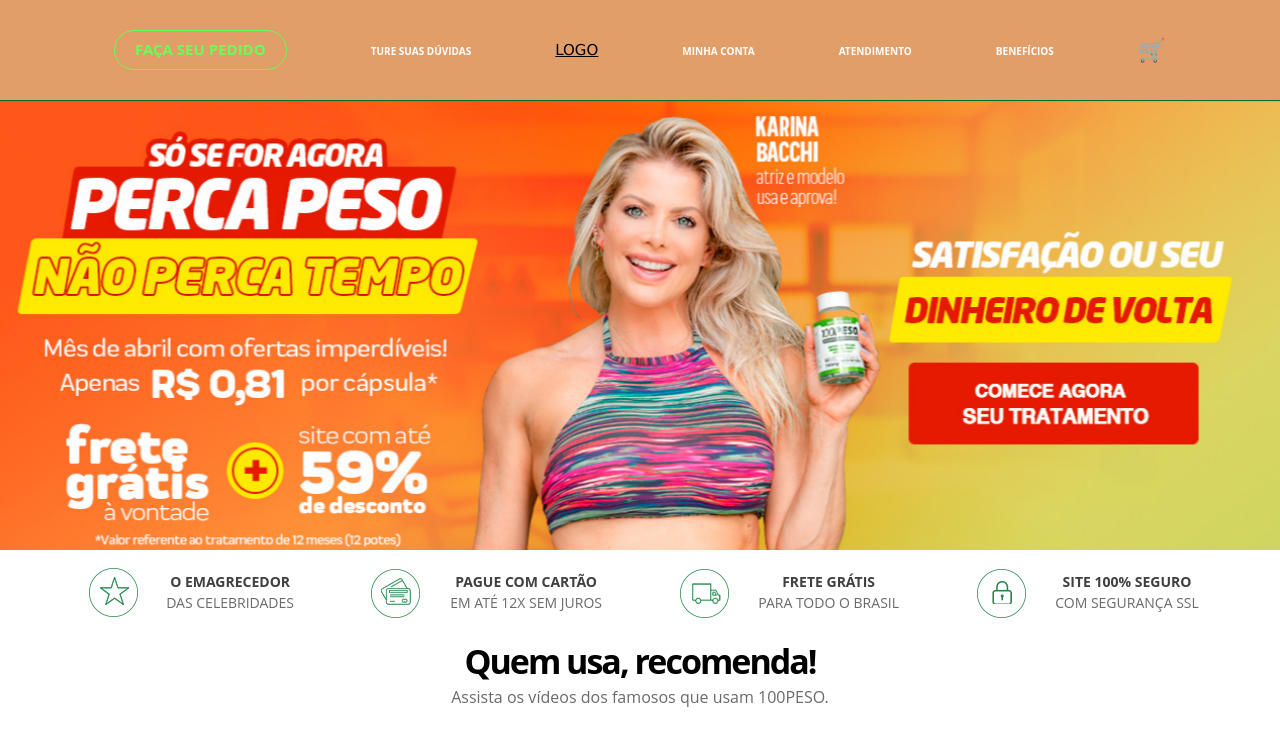
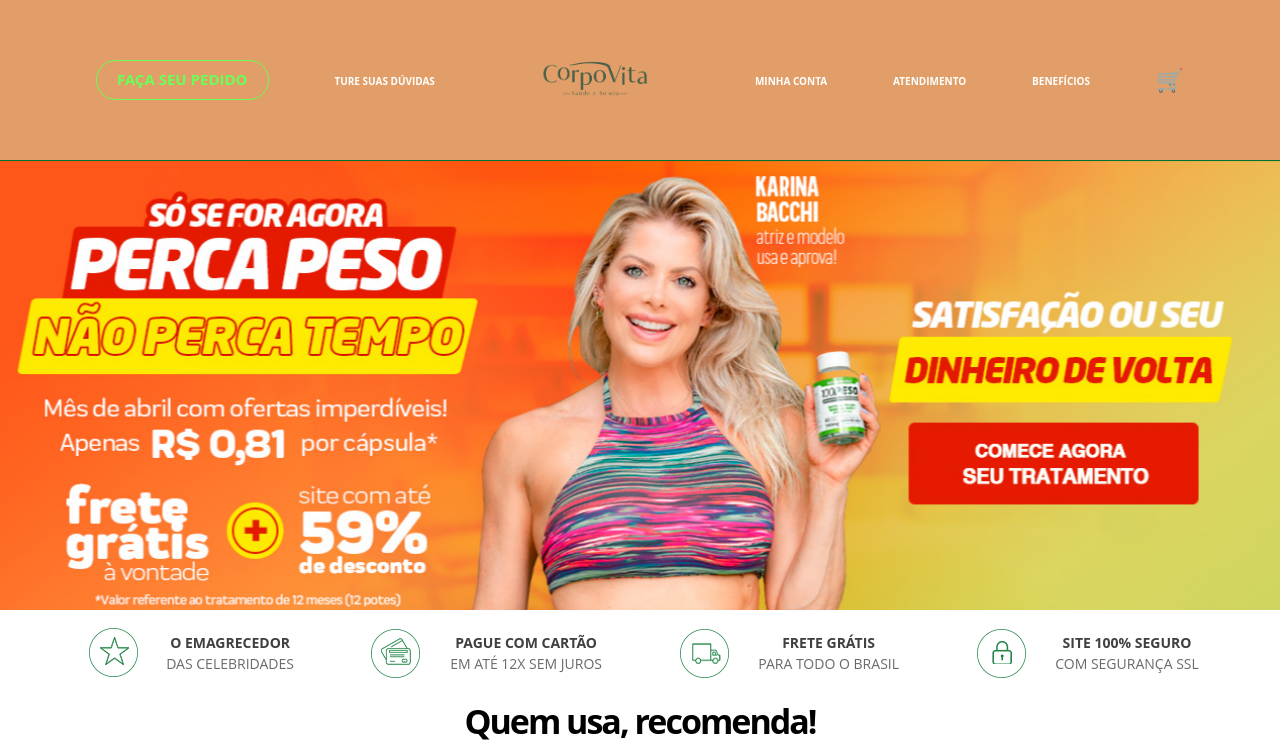
Before and after one commit to itsyoboygod/landpage, a plain HTML site: page src/index.html in a window 1280 px wide. Shown: the top 740 px of the page. Drawn offline with nearby package versions, Linux system fonts and the light colour scheme.

Commit message:
logo header added

```diff
--- a/src/css/style.css
+++ b/src/css/style.css
@@ -132,6 +132,7 @@
     justify-content: space-evenly;
     padding: 30px;
     width: 50%;
+    align-items: center;
 }
 
 .header button {
@@ -148,6 +149,7 @@
     border-radius: 30px;
     color: #69ff59 !important;
     padding: 7px 20px 7px 20px;
+    height: fit-content;
 }
 
 #id-btn-faca-seu-pedido a {
@@ -172,6 +174,14 @@
     font-weight: 700;
     font-style: normal;
     font-family: "Open Sans", sans-serif !important;
+}
+
+#id-logo {
+    /* width: 100%; */
+}
+
+#id-img-logo {
+    height: 100px;
 }
 
 #id-btn-carrinho-compras a {
--- a/src/index.html
+++ b/src/index.html
@@ -30,7 +30,7 @@
     <!-- Page Content -->
     <div class="w3-teal" style="display:none">
         <button class="w3-button w3-teal w3-xlarge" onclick="w3_open()">☰</button>
-        <h1>LOGO</h1>
+        <img src="./img/logo_corpo_vita.jpg">
         <span> <a href="#">🛒</a></span>
     </div>
 
@@ -43,9 +43,9 @@
             <button class="buttons-header" id="id-btn-tire-suas-duvidas">
             <a href="#">TURE SUAS DÚVIDAS</a>
         </button>
-            <button id="id-btn-logo">
-            <a href="#">LOGO</a>
-        </button>
+            <div id="id-logo">
+                <img id="id-img-logo" src="./img/corpovitalogo.png">
+            </div>
             <button class="buttons-header" id="id-btn-minha-conta">
             <a href="#">MINHA CONTA</a>
         </button>
```
Also changed, not shown: src/img/corpovitalogo.png (added), src/img/logo_corpo_vita.jpg (added), src/img/logo_corpo_vita.png (added), src/img/wetransfer-893e54/Logo Corpo Vita/logo corpo vita.jpg (added).
